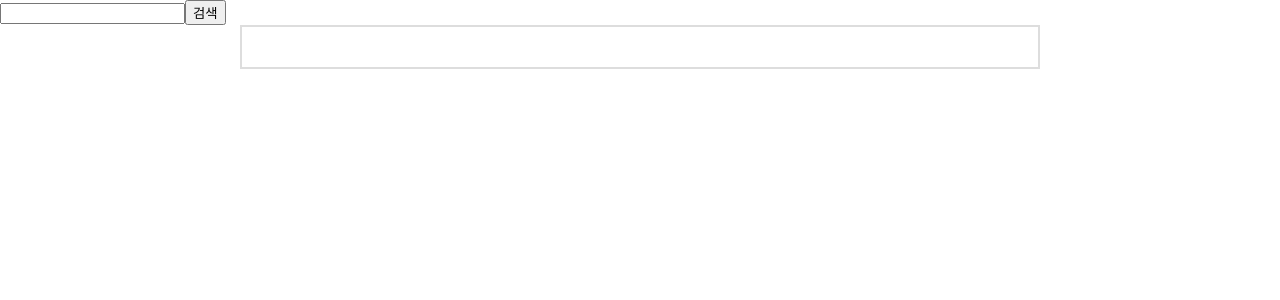
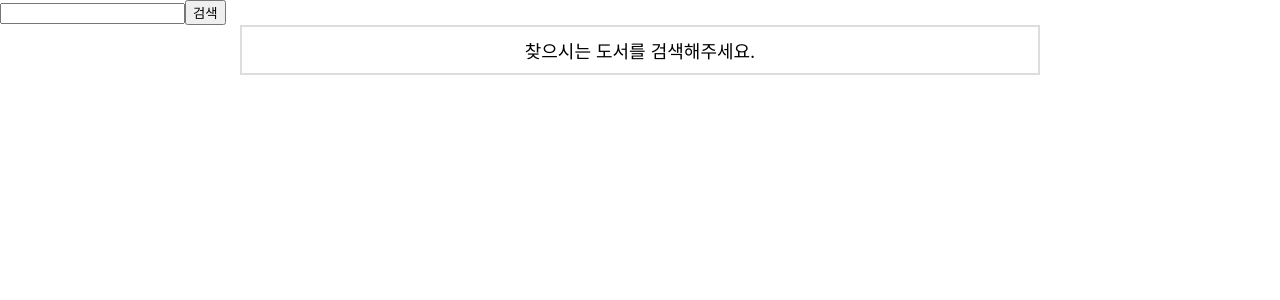
Before and after one commit to qpqp8483/book-store, a React (Create React App) app: page / in a window 1280 px wide. Shown: the top 300 px of the page. Built offline with nearby package versions, Linux system fonts and the light colour scheme.

Commit message:
edit listpage

```diff
--- a/src/App.js
+++ b/src/App.js
@@ -4,6 +4,7 @@ import { bookSearch } from "./KakaoApi";
 
 const App = () => {
   const [books, setBooks] = useState([]); // 책 리스트 state 기본값 설정
+  const [listUpdate, setListUpdate] = useState(true); // 책 리스트 업데이트될때 상태변환 설정
   const [queryText, setQueryText] = useState("");
   const [text, setText] = useState("");
 
@@ -30,6 +31,7 @@ const App = () => {
   };
   const searchBook = (text) => {
     setQueryText(text);
+    setListUpdate(false);
   };
 
   return (
@@ -39,6 +41,7 @@ const App = () => {
         text={text}
         searchBook={searchBook}
         setText={setText}
+        listUpdate={listUpdate}
       />
     </div>
   );
--- a/src/components/bookItem/bookItem.scss
+++ b/src/components/bookItem/bookItem.scss
@@ -1,2 +1,47 @@
 .book_item {
+  justify-content: space-between;
+  margin-bottom: 10px;
+  padding: 10px 10px 20px;
+  border-bottom: 1px solid #ddd;
+  box-sizing: border-box;
+
+  .img_box {
+    width: 120px;
+    height: 174px;
+    border: 2px solid #ccc;
+    box-sizing: border-box;
+
+    img {
+      width: 100%;
+      height: 100%;
+    }
+  }
+
+  div {
+    width: calc(100% - 130px);
+
+    h4 {
+      margin: 0 0 15px;
+    }
+
+    ul {
+      padding: 0;
+      li {
+        position: relative;
+        padding: 0 0 0 10px;
+        font-size: 14px;
+        list-style: none;
+
+        &::before {
+          content: "";
+          position: absolute;
+          top: 8px;
+          left: 0;
+          width: 5px;
+          height: 1px;
+          background: #000;
+        }
+      }
+    }
+  }
 }
--- a/src/components/bookSearch/BookSearch.js
+++ b/src/components/bookSearch/BookSearch.js
@@ -1,7 +1,7 @@
-import React from "react";
+import React, { useEffect, useState } from "react";
 import BookItem from "../bookItem/BookItem";
 import "./bookSearch.scss";
-const BookSearch = ({ books, text, searchBook, setText }) => {
+const BookSearch = ({ books, text, searchBook, setText, listUpdate }) => {
   return (
     <div>
       <form action="#" onSubmit={() => searchBook(text)}>
@@ -13,9 +13,13 @@ const BookSearch = ({ books, text, searchBook, setText }) => {
         <button onClick={() => searchBook(text)}>검색</button>
       </form>
       <div className="book_list">
-        {books.map((book, index) => (
-          <BookItem book={book} key={index} />
-        ))}
+        {listUpdate ? (
+          <span>찾으시는 도서를 검색해주세요.</span>
+        ) : books.length < 1 ? (
+          <span>검색 결과가 존재하지 않습니다.</span>
+        ) : (
+          books.map((book, index) => <BookItem book={book} key={index} />)
+        )}
       </div>
     </div>
   );
--- a/src/components/bookSearch/bookSearch.scss
+++ b/src/components/bookSearch/bookSearch.scss
@@ -1,23 +1,19 @@
 .book_list {
   margin: auto;
-  padding: 20px;
+  padding: 10px;
   max-width: 800px;
   border: 2px solid #ddd;
   box-sizing: border-box;
+
+  span {
+    display: block;
+    font-size: 18px;
+    text-align: center;
+  }
 
   .book_item {
     display: flex;
     flex-wrap: wrap;
     width: 100%;
-    .img_box {
-      width: 120px;
-      height: 174px;
-      img {
-        width: 100%;
-        height: 100%;
-      }
-    }
-    div {
-    }
   }
 }
```
